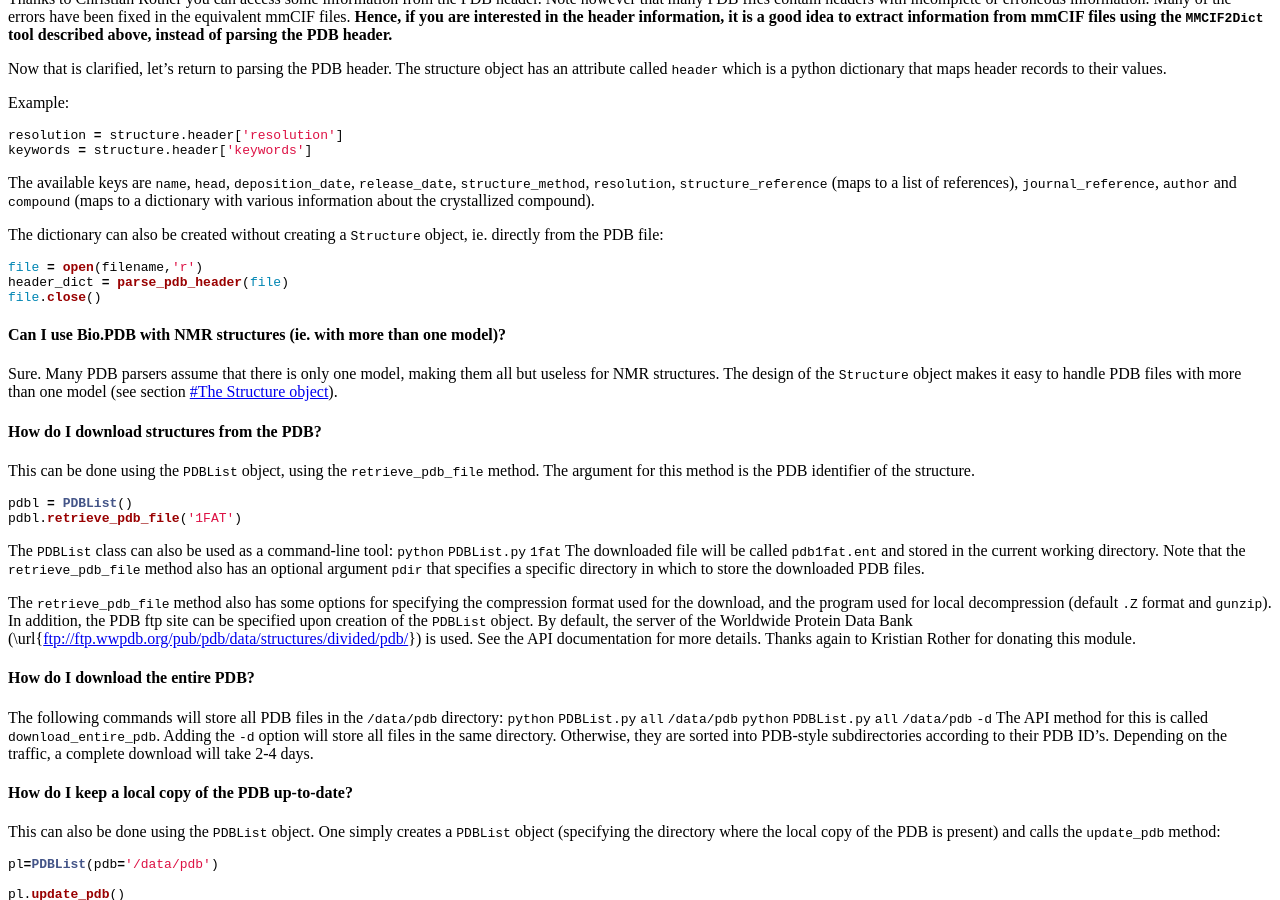
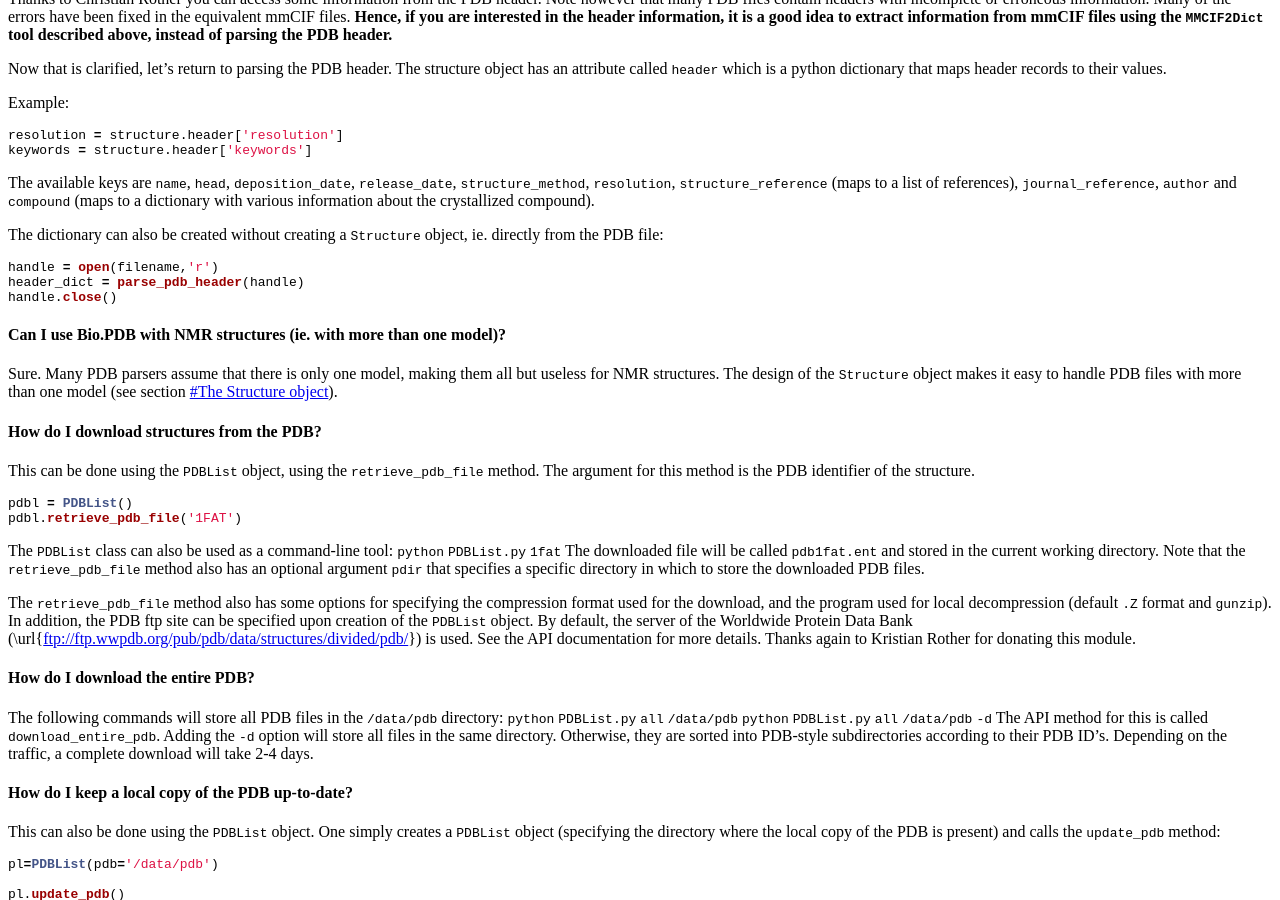
Before and after one commit to biopython/biopython.github.io, a Jekyll site: the page built from wiki/The_Biopython_Structural_Bioinformatics_FAQ.md, in a window 1280 px wide and 900 px high, scrolled down 2203 px. Built offline with Jekyll 4.4.1, drawn with Linux system fonts in a browser that asks for light colours.

Commit message:
/* Can I access the header information? */

````diff
--- a/wiki/The_Biopython_Structural_Bioinformatics_FAQ.md
+++ b/wiki/The_Biopython_Structural_Bioinformatics_FAQ.md
@@ -205,9 +205,9 @@ The dictionary can also be created without creating a `Structure`
 object, ie. directly from the PDB file:
 
 ``` python
-file = open(filename,'r')
-header_dict = parse_pdb_header(file)
-file.close()
+handle = open(filename,'r')
+header_dict = parse_pdb_header(handle)
+handle.close()
 ```
 
 #### Can I use Bio.PDB with NMR structures (ie. with more than one model)?
````
Also changed, not shown: 1 other file.
